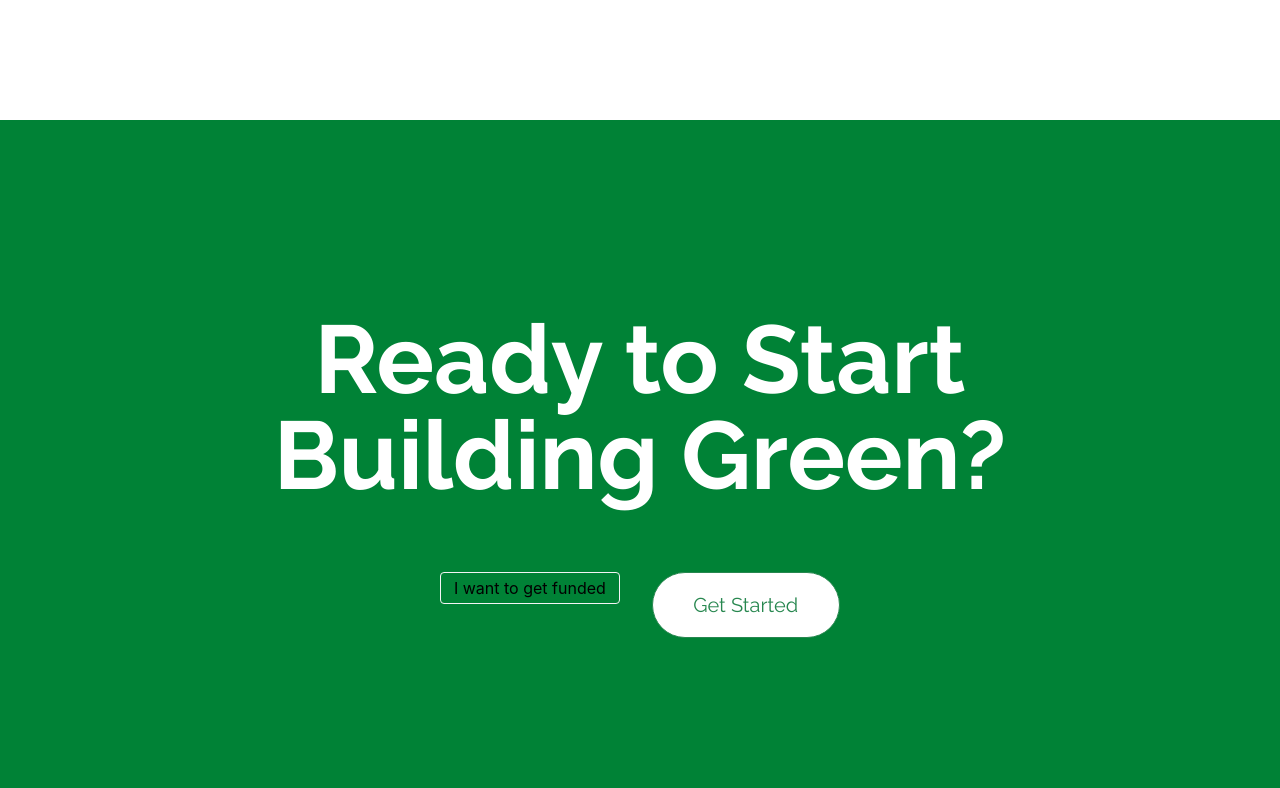
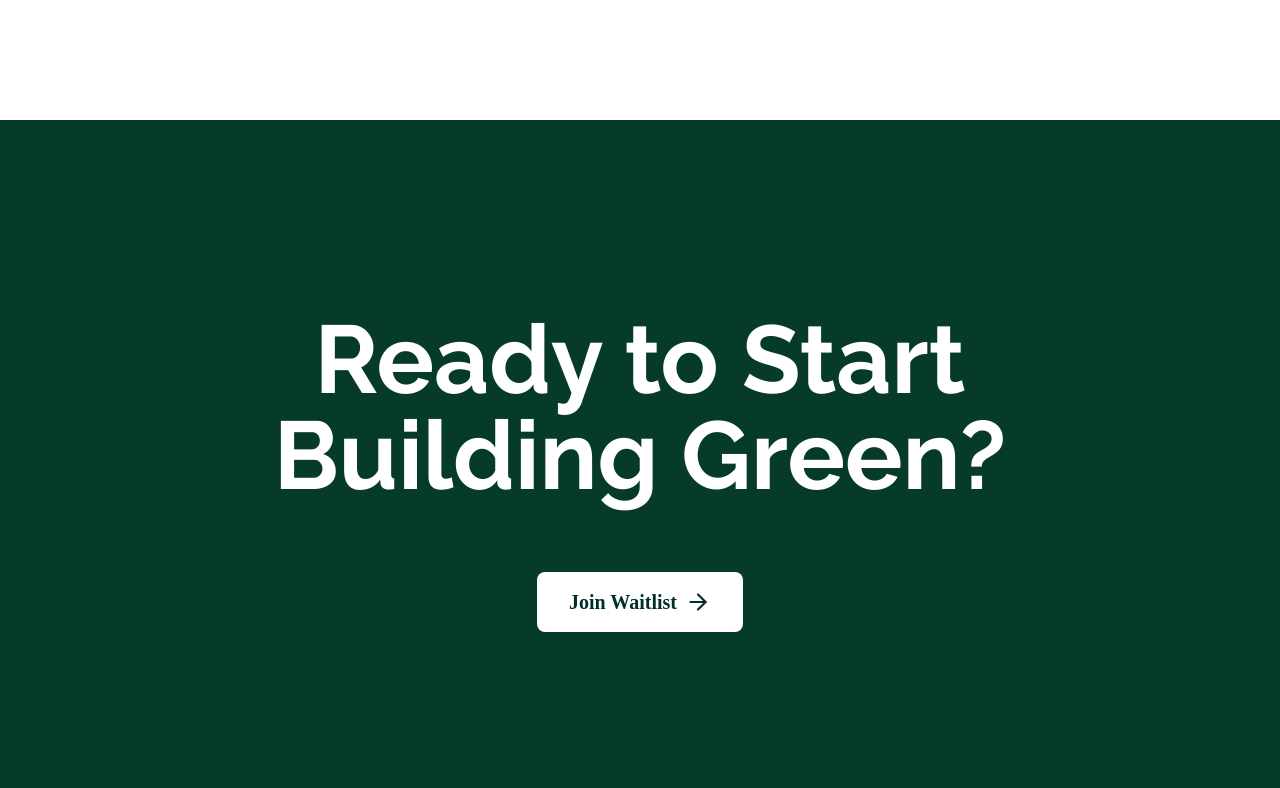
Before and after one commit to GPapagiannopoulos/enterpreneurial_journey, a React (Vite) app in the folder frontend/: page / in a window 1280 px wide. Shown: the part 4472-5260 px from the top of the page. Built offline with nearby package versions, Linux system fonts and the light colour scheme.

Commit message:
feat: revise CTA section

```diff
--- a/frontend/src/components/Navbar.tsx
+++ b/frontend/src/components/Navbar.tsx
@@ -82,7 +82,7 @@ export default function Navbar() {
                   />
                   <div>
                     <Link
-                      to="/learn"
+                      to="/contactus"
                       className="flex items-center gap-1 text-teal-950 hover:font-bold hover:gap-2 transition-all"
                     >
                       See all projects
--- a/frontend/src/sections/Home/CTASection.tsx
+++ b/frontend/src/sections/Home/CTASection.tsx
@@ -1,30 +1,31 @@
-import { useNavigate } from "react-router-dom";
-import Button from "../../components/Button";
+import { Link } from "react-router-dom";
+import { ArrowRight } from "lucide-react";
 
 export default function CTASection() {
-  const navigate = useNavigate();
-
   return (
     <section className="-mx-35">
-      <div className="bg-green-700 flex flex-col gap-17.25 pt-47.75 pb-56.5">
+      <div className="bg-[#063B27] flex flex-col gap-17.25 pt-47.75 pb-56.5">
         <h2 className="text-center text-white text-8xl font-bold font-raleway">
           Ready to Start <br />
           Building Green?
         </h2>
-        <div className="flex justify-center gap-8">
-          <div>
-            <Button
-              label="I want to get funded"
-              variant="primary"
-              onClick={() => navigate("/")}
-            ></Button>
-          </div>
-          <div>
-            <Button
-              label="Get Started"
-              variant="cta"
-              onClick={() => navigate("/")}
-            ></Button>
+        <div className="flex justify-center">
+          <div className="bg-white text-teal-950 text-xl font-bold font-['DM_Sans'] rounded-lg px-8 py-4">
+            <Link
+              to="/contactus"
+              className="group inline-flex items-center gap-2"
+            >
+              <span className="relative inline-block">
+                <span className="invisible font-extrabold">Join Waitlist</span>
+                <span className="absolute inset-0 group-hover:font-extrabold transition-all">
+                  Join Waitlist
+                </span>
+              </span>
+              <ArrowRight
+                size={26}
+                className="transition-transform group-hover:translate-x-1"
+              />
+            </Link>
           </div>
         </div>
       </div>
```
